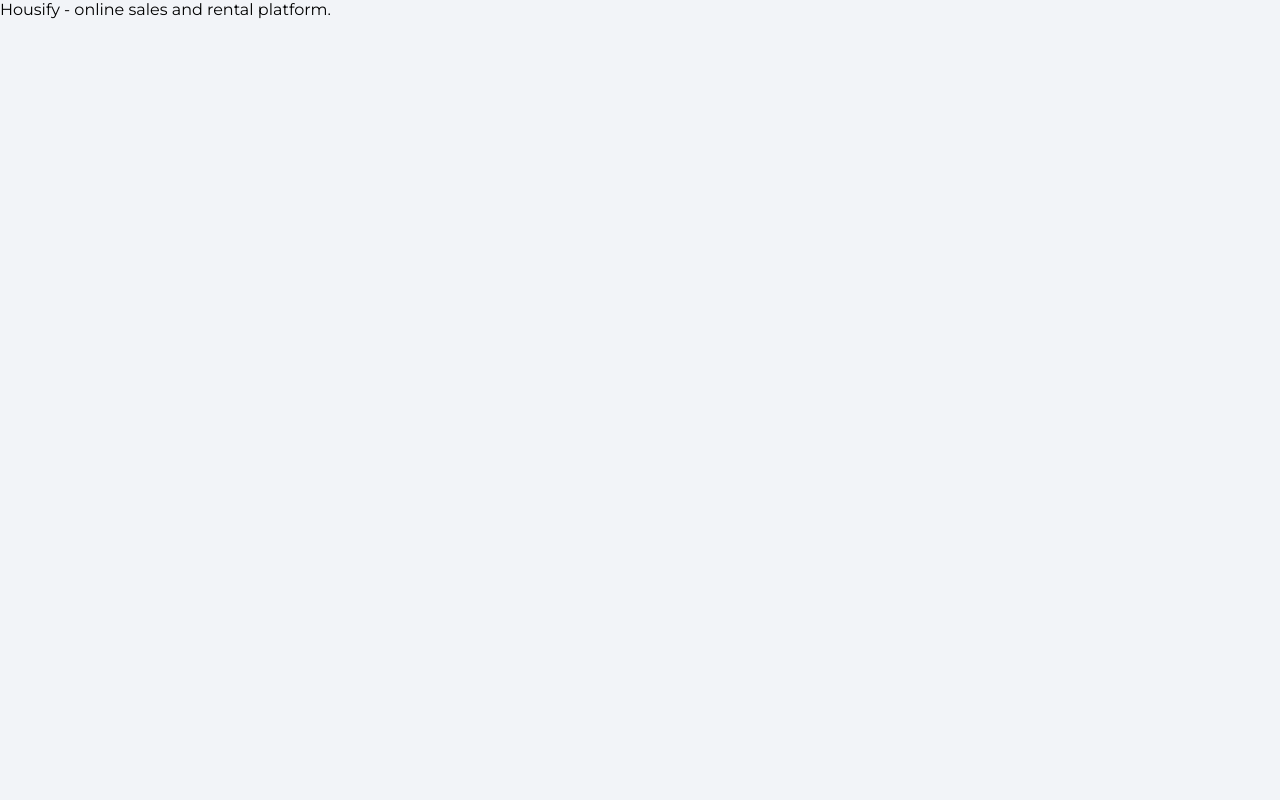
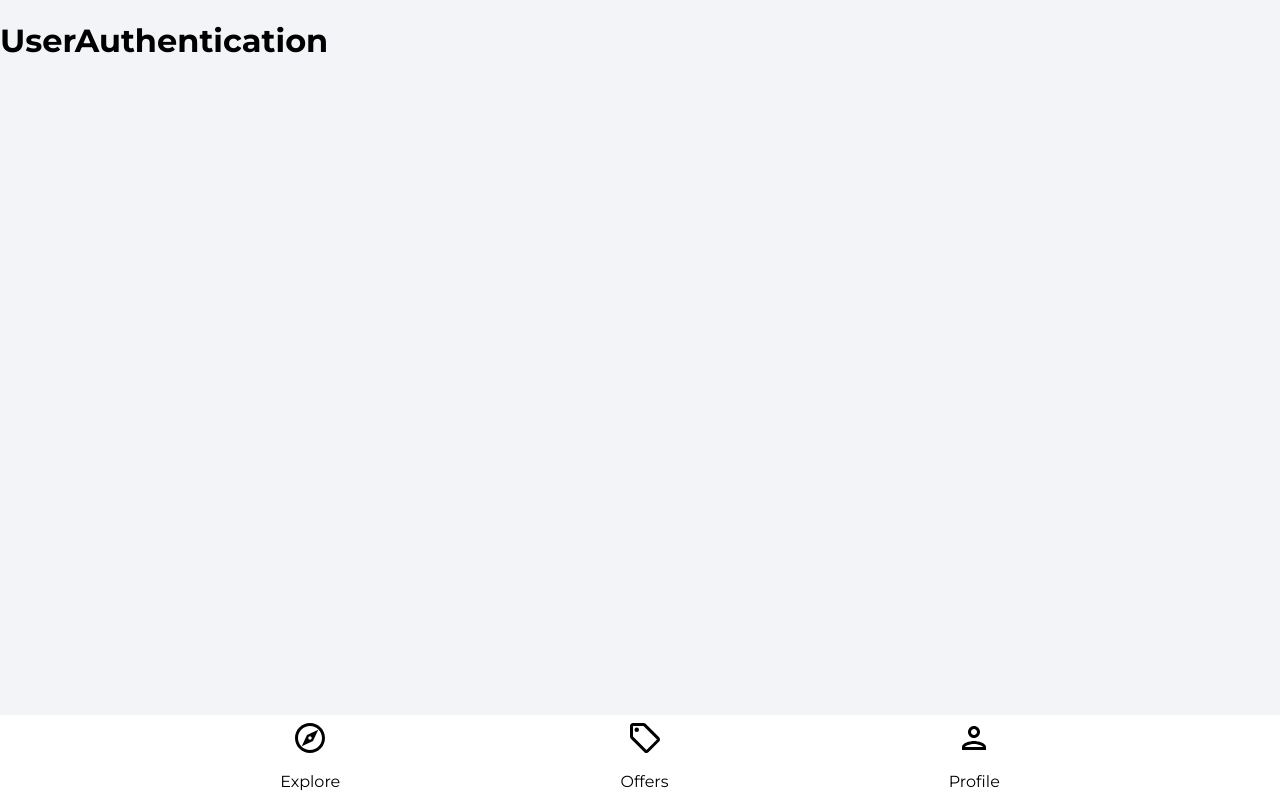
Before and after one commit to DRSantillan/housify-devdojo, a React (Create React App) app: page /auth in a window 1280 px wide. Built offline with nearby package versions, Linux system fonts and the light colour scheme.

Commit message:
tasks(): setup pages, navbar with styling and added pages to routes for navigation.

```diff
--- /dev/null
+++ b/src/components/layout/navbar/NavBar.component.jsx
@@ -0,0 +1,80 @@
+import React from 'react';
+import { useNavigate, useLocation } from 'react-router-dom';
+
+import { ReactComponent as OfferIcon } from '../../../assets/svg/localOfferIcon.svg';
+import { ReactComponent as ExplorerIcon } from '../../../assets/svg/exploreIcon.svg';
+import { ReactComponent as PersonalIcon } from '../../../assets/svg/personOutlineIcon.svg';
+
+const NavBar = () => {
+	const navigate = useNavigate();
+	const location = useLocation();
+	//
+	const pathMatchRoute = route => {
+		if (route === location.pathname) return true;
+	};
+	//
+	const showActiveLinkColor = (route, type) => {
+		switch (route) {
+			case '/':
+				if (pathMatchRoute('/')) return '#00a6ff';
+				break;
+			case '/offers':
+				if (pathMatchRoute('/offers')) return '#3ed000';
+				break;
+			case '/profile':
+				if (pathMatchRoute('/profile')) return '#ff3c00';
+				break;
+			default:
+				return '#8f8f8f';
+		}
+	};
+	return (
+		<footer className='navbar'>
+			<nav className='navbarNav'>
+				<ul className='navbarListItems'>
+					<li
+						className='navbarListItem'
+						onClick={() => navigate('/')}
+					>
+						<ExplorerIcon
+							fill={showActiveLinkColor('/')}
+							width='36px'
+							height='36px'
+						/>
+						<p style={{ color: showActiveLinkColor('/') }}>
+							Explore
+						</p>
+					</li>
+					<li
+						className='navbarListItem'
+						onClick={() => navigate('/offers')}
+					>
+						<OfferIcon
+							fill={showActiveLinkColor('/offers')}
+							width='36px'
+							height='36px'
+						/>
+						<p style={{ color: showActiveLinkColor('/offers') }}>
+							Offers
+						</p>
+					</li>
+					<li
+						className='navbarListItem'
+						onClick={() => navigate('/profile')}
+					>
+						<PersonalIcon
+							fill={showActiveLinkColor('/profile')}
+							width='36px'
+							height='36px'
+						/>
+						<p style={{ color: showActiveLinkColor('/profile') }}>
+							Profile
+						</p>
+					</li>
+				</ul>
+			</nav>
+		</footer>
+	);
+};
+
+export default NavBar;
--- a/src/containers/app/App.js
+++ b/src/containers/app/App.js
@@ -1,6 +1,40 @@
+import React from 'react';
+import { BrowserRouter as Router, Routes, Route } from 'react-router-dom';
+
+import Offers from '../../pages/offers/Offers.page';
+import Explorer from '../../pages/explorer/Explorer.page';
+//import UserProfile from '../../pages/user-profile/UserProfile.page';
+import ForgotPassword from '../../pages/password/ForgotPassword.page';
+import UserAuthentication from '../../pages/user-authentication/UserAuthentication.page';
+import UserRegistration from '../../pages/user-registration/UserRegistration.page';
+
+import NavBar from '../../components/layout/navbar/NavBar.component';
+
 function App() {
 	return (
-		<div className='App'>Housify - online sales and rental platform.</div>
+		<>
+			<Router>
+				<Routes>
+
+					<Route exact path='/' element={<Explorer />} />
+					<Route exact path='/offers' element={<Offers />} />
+					<Route path='/profile' element={<UserAuthentication />} />
+					<Route
+						path='/auth'
+						element={<UserAuthentication />}
+					/>
+					<Route
+						path='/register'
+						element={<UserRegistration />}
+					/>
+					<Route
+						path='/password'
+						element={<ForgotPassword />}
+					/>
+				</Routes>
+				<NavBar/>
+			</Router>
+		</>
 	);
 }
 
--- /dev/null
+++ b/src/pages/explorer/Explorer.page.jsx
@@ -0,0 +1,11 @@
+import React from 'react';
+
+const Explorer = () => {
+	return (
+		<div>
+			<h1>Explorer</h1>
+		</div>
+	);
+};
+
+export default Explorer;
--- /dev/null
+++ b/src/pages/offers/Offers.page.jsx
@@ -0,0 +1,11 @@
+import React from 'react';
+
+const Offers = () => {
+	return (
+		<div>
+			<h1>Offers</h1>
+		</div>
+	);
+};
+
+export default Offers;
--- /dev/null
+++ b/src/pages/password/ForgotPassword.page.jsx
@@ -0,0 +1,11 @@
+import React from 'react';
+
+const ForgotPassword = () => {
+	return (
+		<div>
+			<h1>ForgotPassword</h1>
+		</div>
+	);
+};
+
+export default ForgotPassword;
--- /dev/null
+++ b/src/pages/user-authentication/UserAuthentication.page.jsx
@@ -0,0 +1,11 @@
+import React from 'react';
+
+const UserAuthentication = () => {
+	return (
+		<div>
+			<h1>UserAuthentication</h1>
+		</div>
+	);
+};
+
+export default UserAuthentication;
--- /dev/null
+++ b/src/pages/user-registration/UserRegistration.page.jsx
@@ -0,0 +1,11 @@
+import React from 'react';
+
+const UserRegistration = () => {
+	return (
+		<div>
+			<h1>UserRegistration</h1>
+		</div>
+	);
+};
+
+export default UserRegistration;
```
Also changed, not shown: src/pages/user-profile/UserProfile.page.jsx (added, +11 -0 lines).
